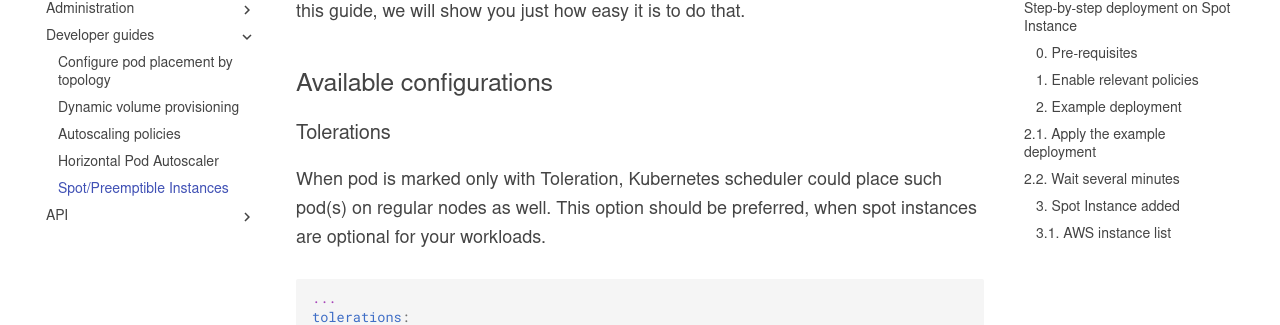
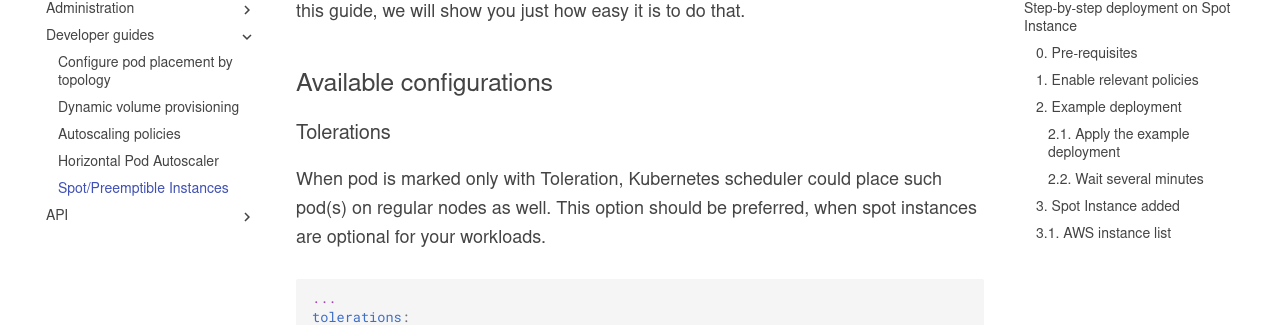
Before and after one commit to castai/docs, an MkDocs documentation site: the page built from docs/guides/node-autoscaler/spot-instances/spot.md, in a window 1280 px wide. Shown: the part 209-534 px from the top of the page. Built offline with MkDocs 1.6.1 and Material for MkDocs 9.7.7, drawn with Linux system fonts in a browser that asks for light colours; some web fonts are replaced.

Commit message:
chore: proper heading tags

````diff
--- a/docs/guides/node-autoscaler/spot-instances/spot.md
+++ b/docs/guides/node-autoscaler/spot-instances/spot.md
@@ -97,7 +97,7 @@ spec:
               cpu: '3'
 ```
 
-## 2.1. Apply the example deployment
+#### 2.1. Apply the example deployment
 
 With Kubeconfig set in your current shell session, you can execute the following (or use other means of applying deployment files):
 
@@ -105,7 +105,7 @@ With Kubeconfig set in your current shell session, you can execute the following
 
 ![](./030_deployment_in_lens.png)
 
-## 2.2. Wait several minutes
+#### 2.2. Wait several minutes
 
 Once the deployment is created, it will take up to several minutes for the autoscaler to pick up the information about your pending deployment, and schedule the relevant workloads in order to satisfy the deployment needs, such as:
 
````
